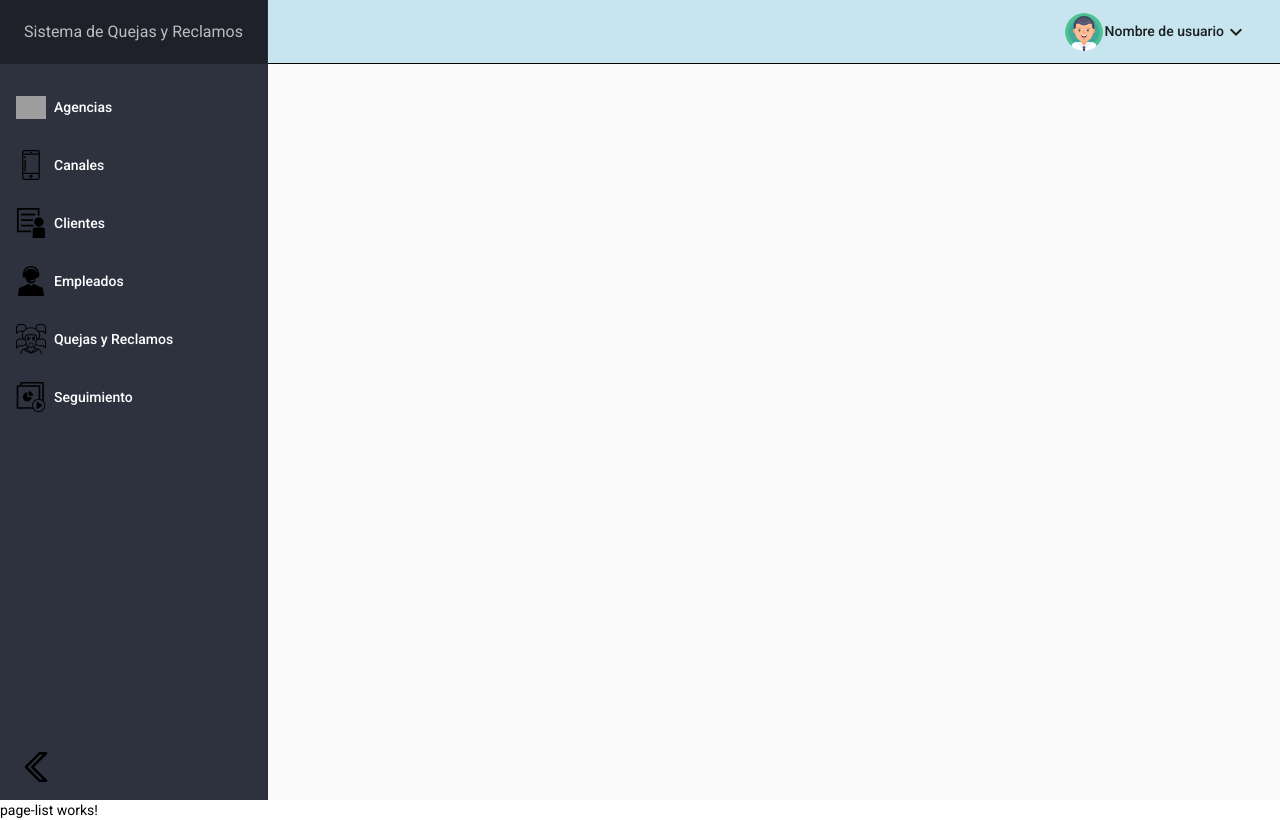
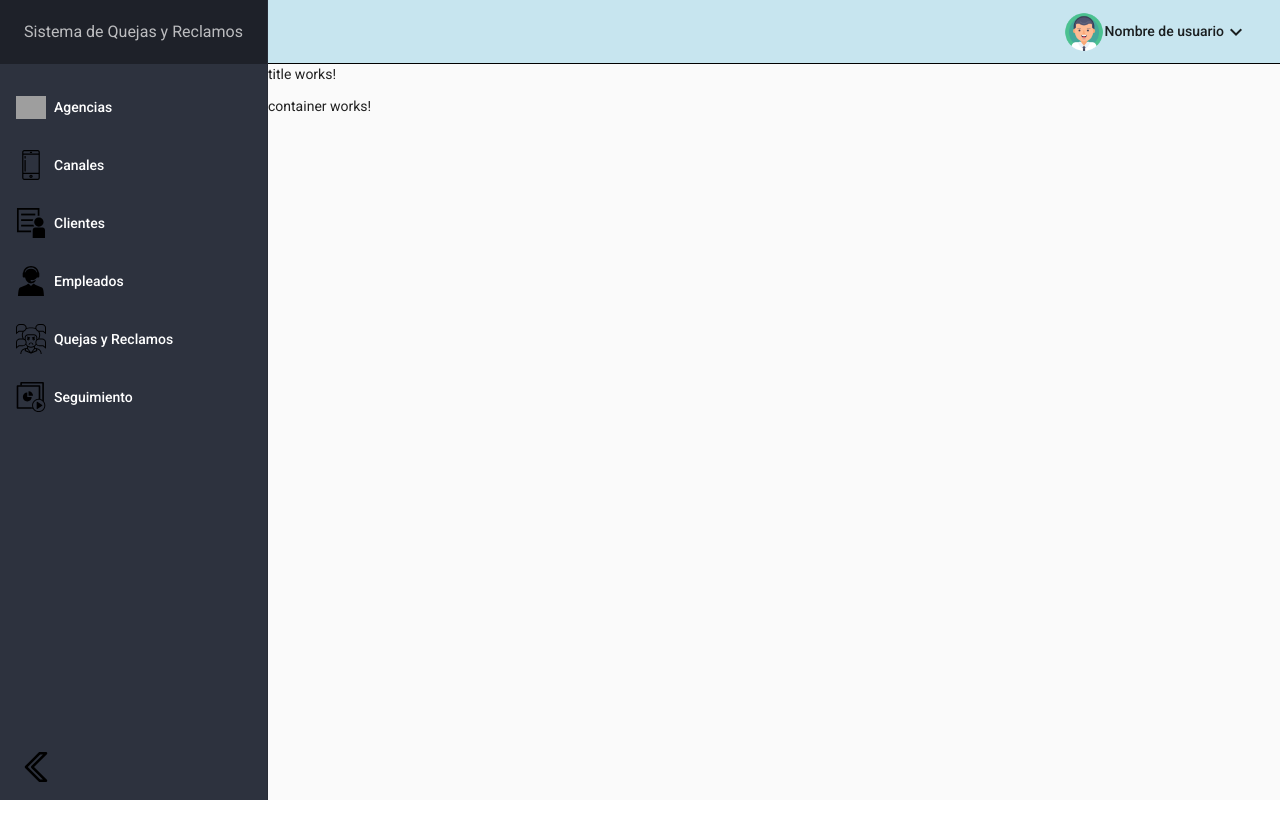
Before and after one commit to Eldinosaur/sistema, an Angular app: page /agencias in a window 1280 px wide. Built offline with nearby package versions, Linux system fonts and the light colour scheme; grey boxes are pictures that could not be loaded.

Commit message:
aumento en el page-list

```diff
--- a/projects/app-qr/src/app/agencias/pages/page-list/page-list.component.html
+++ b/projects/app-qr/src/app/agencias/pages/page-list/page-list.component.html
@@ -1 +1,2 @@
-<p>page-list works!</p>
+<qr-title></qr-title>
+<qr-container></qr-container>
--- a/projects/app-qr/src/app/app.component.html
+++ b/projects/app-qr/src/app/app.component.html
@@ -7,6 +7,6 @@
   </mat-sidenav>
   <mat-sidenav-content>
       <qr-header></qr-header>
+      <router-outlet></router-outlet>
   </mat-sidenav-content>
 </mat-sidenav-container>
-<router-outlet></router-outlet>
--- a/projects/app-qr/src/app/canales/pages/page-list/page-list.component.html
+++ b/projects/app-qr/src/app/canales/pages/page-list/page-list.component.html
@@ -1 +1,2 @@
-<p>page-list works!</p>
+<qr-title></qr-title>
+<qr-container></qr-container>
--- a/projects/app-qr/src/app/clientes/pages/page-list/page-list.component.html
+++ b/projects/app-qr/src/app/clientes/pages/page-list/page-list.component.html
@@ -1 +1,2 @@
-<p>page-list works!</p>
+<qr-title></qr-title>
+<qr-container></qr-container>
--- a/projects/app-qr/src/app/empleados/pages/page-list/page-list.component.html
+++ b/projects/app-qr/src/app/empleados/pages/page-list/page-list.component.html
@@ -1 +1,2 @@
-<p>page-list works!</p>
+<qr-title></qr-title>
+<qr-container></qr-container>
--- a/projects/app-qr/src/app/quejas-reclamos/pages/page-list/page-list.component.html
+++ b/projects/app-qr/src/app/quejas-reclamos/pages/page-list/page-list.component.html
@@ -1 +1,2 @@
-<p>page-list works!</p>
+<qr-title></qr-title>
+<qr-container></qr-container>
--- a/projects/app-qr/src/app/seguimiento/pages/page-list/page-list.component.html
+++ b/projects/app-qr/src/app/seguimiento/pages/page-list/page-list.component.html
@@ -1 +1,2 @@
-<p>page-list works!</p>
+<qr-title></qr-title>
+<qr-container></qr-container>
```
